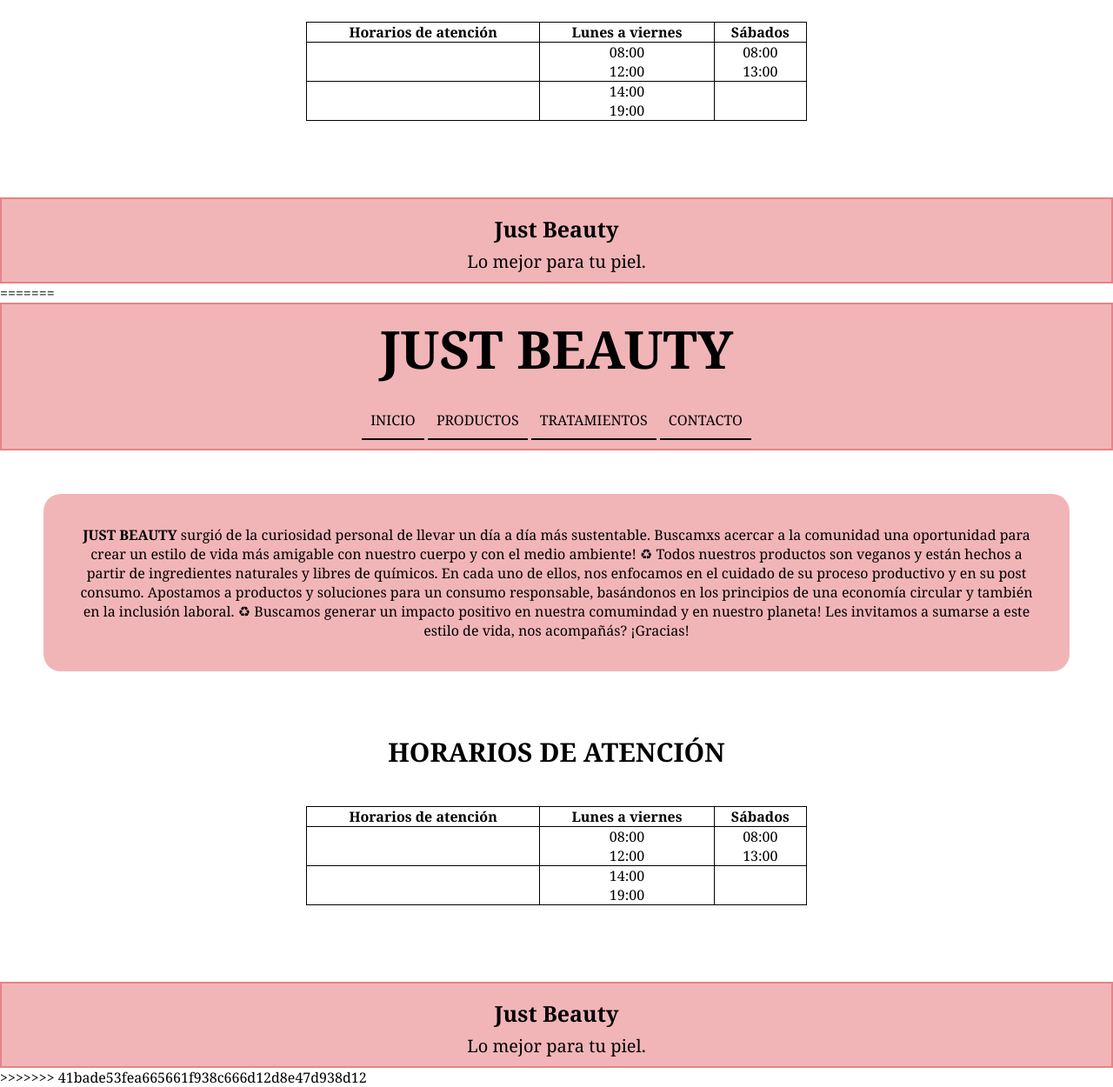
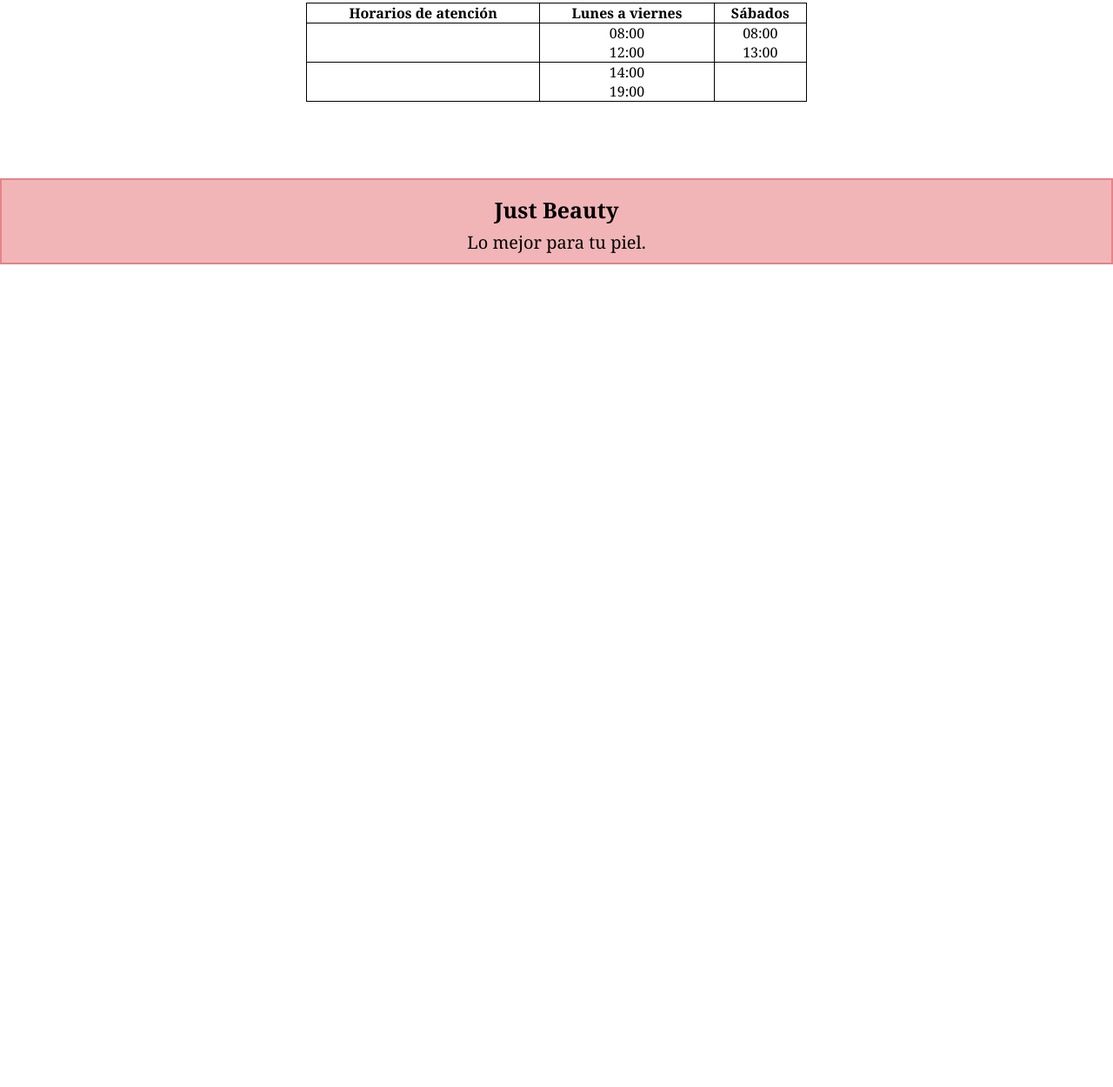
Before and after one commit to juanpablobais/htmlycssbasico, a plain HTML site: page index.html in a window 1280 px wide. Shown: the part 576-1826 px from the top of the page at 87% size. After the commit the page ends 880 px from the top, so only its background shows below. Drawn offline with Linux system fonts and the light colour scheme.

Commit message:
arreglo index.html
Arreglo de index, estaba duplicado el código.

```diff
--- a/index.html
+++ b/index.html
@@ -1,4 +1,3 @@
-<<<<<<< HEAD
 <!DOCTYPE html>
 <html lang="en">
 <head>
@@ -92,101 +91,3 @@
             <p class="p_footer">Lo mejor para tu piel.</p>
         </footer>
 </body>
-
-=======
-<!DOCTYPE html>
-<html lang="en">
-<head>
-    <meta charset="UTF-8">
-    <meta http-equiv="X-UA-Compatible" content="IE=edge">
-    <meta name="viewport" content="width=device-width, initial-scale=1.0">
-    <title>JustBeauty / Inicio</title>
-    <link href="https://fonts.googleapis.com/css?family=Manjari&display=swap" rel="stylesheet">
-    <!-- CSS -->
-    <link rel="stylesheet" href="./css/output.css">
-    <meta name="description" content="Este es el sitio web de mi local de productos y tratamientos cosméticos.">
-    <meta name="keywords"  content="VEGANISMO, COSMÉTICA, TRATAMIENTOS, PRODUCTOS, MAQUILLAJE, PIEL, HORARIOS">
-</head>
-
-<body>
-
-        <header class="header_container">
-           <h1 class="logo_principal">JUST BEAUTY</h1>
-
-<nav class="nav_menu">
-    <a href="./index.html" class="menu_navegacion">INICIO</a>
-    <a href="./html/productos.html" class="menu_navegacion">PRODUCTOS</a>
-    <a href="./html/tratamientos.html" class="menu_navegacion">TRATAMIENTOS</a>
-    <a href="./html/contacto.html" class="menu_navegacion">CONTACTO</a>
-</nav>
-        </header>
-
-        <article class="about_us_article">
-            <p class="about_us"> <b> JUST BEAUTY </b>surgió de la curiosidad personal de llevar un día a día más sustentable.
-
-                Buscamxs acercar a la comunidad una oportunidad para crear un estilo de vida más amigable con nuestro cuerpo y con el medio ambiente! ♻
-
-                Todos nuestros productos son veganos y están hechos a partir de ingredientes naturales y libres de químicos.
-                En cada uno de ellos, nos enfocamos en el cuidado de su proceso productivo y en su post consumo.
-
-                Apostamos a productos y soluciones para un consumo responsable, basándonos en los principios de una economía circular y también en la inclusión laboral. ♻
-
-                Buscamos generar un impacto positivo en nuestra comumindad y en nuestro planeta!
-
-                Les invitamos a sumarse a este estilo de vida, nos acompañás?
-
-                ¡Gracias!</p>
-
-            </article>
-        <main class="content">
-            <article class="article_content">
-                <br>
-                <h2>HORARIOS DE ATENCIÓN</h2>
-                <br>
-                <table cellpadding="5" cellspacing="10">
-                    <tr>
-                        <th>Horarios de atención</th>
-                        <th>Lunes a viernes</th>
-                        <th>Sábados</th>
-                    </tr>
-                    <tr>
-                        <td></td>
-                        <td>
-                            <ul>
-                                <li>08:00</li>
-                                <li>12:00</li>
-                            </ul>
-                        </td>
-                        <td>
-                            <ul>
-                                <li>08:00</li>
-                                <li>13:00</li>
-                            </ul>
-                        </td>
-                    </tr>
-                    <tr>
-                        <td></td>
-                        <td>
-                            <ul>
-                                <li>14:00</li>
-                                <li>19:00</li>
-                            </ul>
-                        </td>
-                    </tr>
-                </table>
-            </article>
-<br>
-        </main>
-
-
-<br>
-<br>
-<br>
-        <footer class="footer">
-            <h4 class="footer_logo">Just Beauty</h4>
-            <p class="p_footer">Lo mejor para tu piel.</p>
-        </footer>
-</body>
-
->>>>>>> 41bade53fea665661f938c666d12d8e47d938d12
-</html>
```
